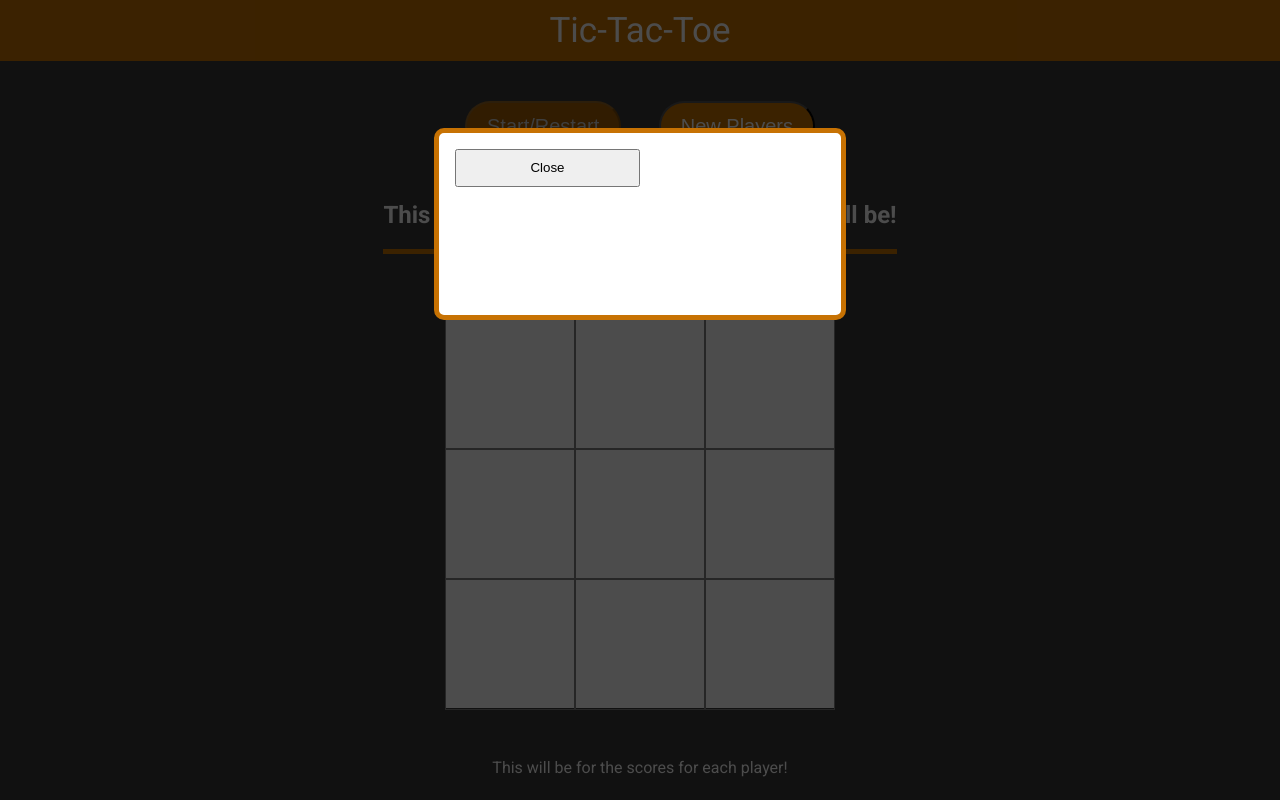
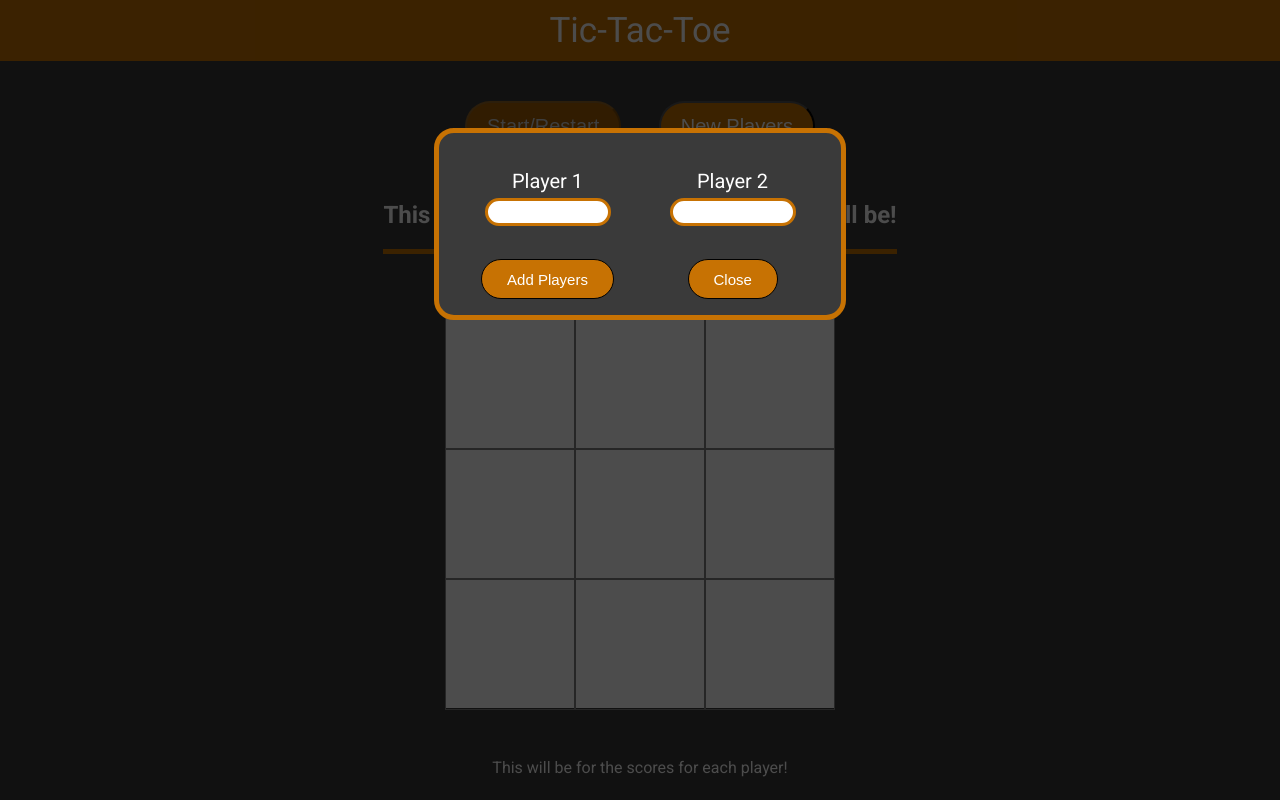
Before and after one commit to HamBird/Tic-Tac-Toe, a plain HTML site: page index.html in a window 1280 px wide. Both pictures are taken after a click on the button "New Players". Drawn offline with Linux system fonts and the light colour scheme.

Commit message:
Formatted Dialog
Formatted the add player dialog to include both text inputs for names and two buttons

```diff
--- a/index.html
+++ b/index.html
@@ -10,7 +10,12 @@
     <header>Tic-Tac-Toe</header>
     <dialog id="player-dialog">
         <form method="post">
+            <p>Player 1</p>
+            <p>Player 2</p>
+            <input type="text" name="player1-name" id="player1">
+            <input type="text" name="player2-name" id="player2">
             <input type="button" value="Close" onclick="closeDialog()" class="close-btn">
+            <input type="submit" value="Add Players" class="submit-btn">
         </form>
     </dialog>
     <div class="menu">
--- a/style.css
+++ b/style.css
@@ -72,14 +72,55 @@ dialog {
     width: 370px;
     height: 150px;
     margin-top: 10%;
-    border-radius: 10px;
+    border-radius: 20px;
     border: 5px solid rgb(199, 114, 3);
+    background-color: rgb(58, 58, 58);
+}
+.close-btn, .submit-btn {
+    height: 40px;
+    font-size: 15px;
+    background-color: rgb(199, 114, 3);
+    color: white;
+    border-radius: 25px;
+    border: 1px solid black;
+    padding-left: 25px;
+    padding-right: 25px;
+    justify-self: center;
+    cursor: pointer;
+}
+.submit-btn {
+    grid-column: 1/2;
+    grid-row: 4/5;
+}
+.close-btn {
+    grid-column: 2/3;
+    grid-row: 4/5;
+    width: 90px;
+}
+#player1, #player2 {
+    width: 100px;
+    height: 20px;
+    font-size: 17px;
+    justify-self: center;
+    border-radius: 25px;
+    border: 3px solid rgb(199, 114, 3);
+    padding-left: 10px;
+    padding-right: 10px;
+}
+#player1, #player2 {
+    outline: none;
 }
 dialog > form {
     display: grid;
     grid-template-columns: 1fr 1fr;
     grid-template-rows: repeat(4, 1fr);
     height: 100%;
+    color: white;
+    > p {
+        margin-bottom: 5px;
+        font-size: 20px;
+        text-align: center;
+    }
 }
 dialog::backdrop{
     background-color: rgba(0, 0, 0, 0.7);
```
